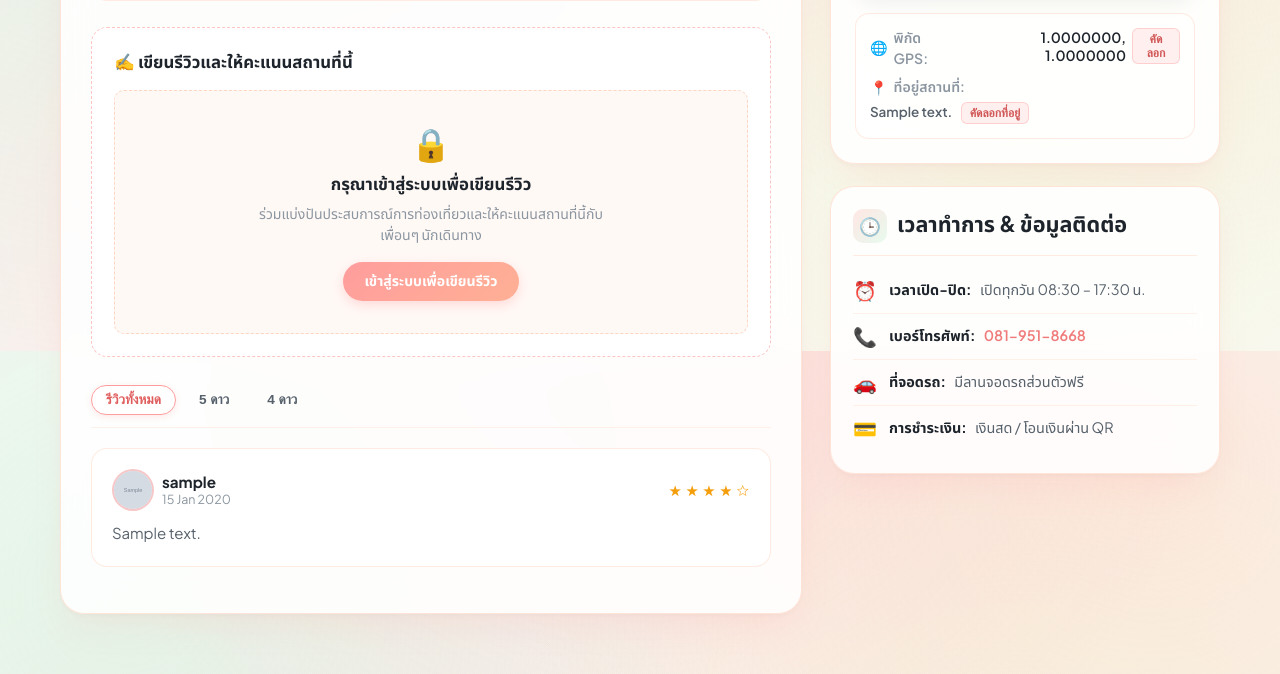
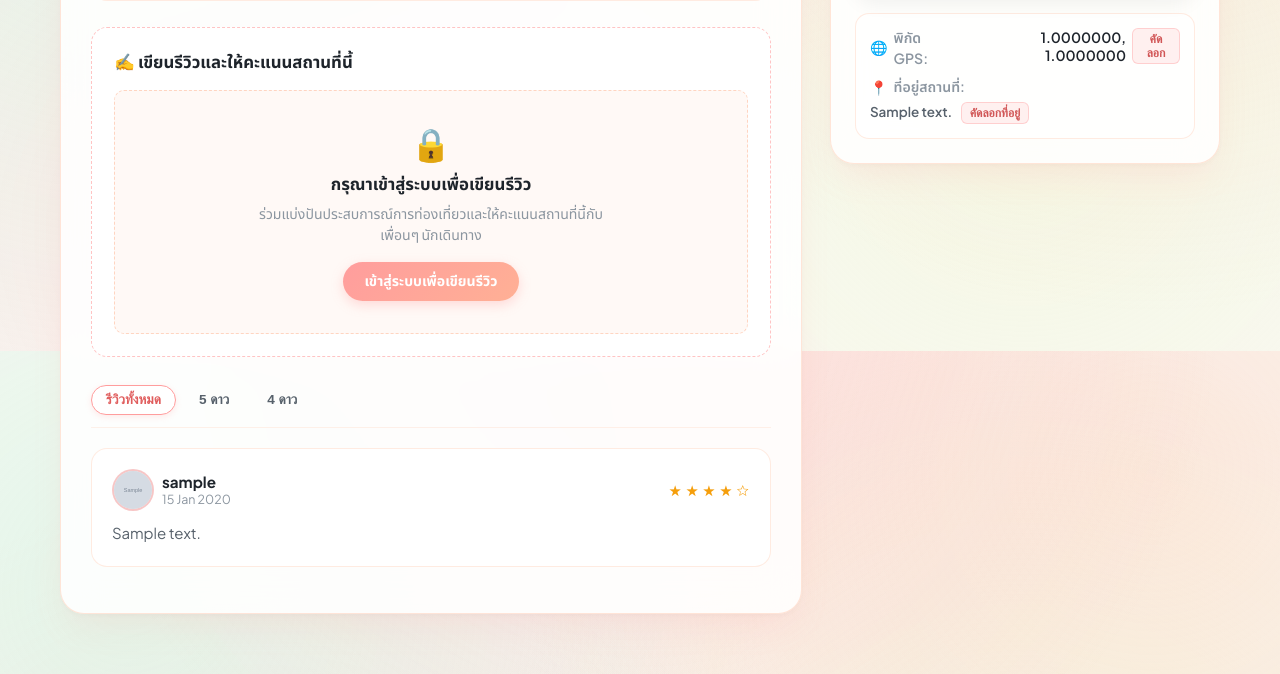
Before and after one commit to Chindarat-Bunta/zonein-demo02, a Django app: page /places/1/ in a window 1280 px wide. Shown: the part 1249-1923 px from the top of the page. Run offline with Django 5.2, Linux system fonts and the light colour scheme; data comes from the database, SQL or seed files in the repository; tables that the repository leaves empty hold one stand-in row (values such as "Sample post"); grey boxes marked "Sample" are stand-in pictures; some libraries are stand-ins or nearby versions.

```diff
--- a/templates/place_detail.html
+++ b/templates/place_detail.html
@@ -409,44 +409,6 @@
                                 </div>
                             </div>
                         </div>
-                        <!-- Card: ข้อมูลติดต่อและเวลาเปิด-ปิด -->
-                        <div class="amenities-card-box">
-                            <div class="card-title-row" style="margin-bottom: 12px;">
-                                <div class="card-icon">🕒</div>
-                                <h3>เวลาทำการ &amp; ข้อมูลติดต่อ</h3>
-                            </div>
-                            <div class="amenity-row">
-                                <div class="amenity-icon">⏰</div>
-                                <div>
-                                    <span class="amenity-text-bold">เวลาเปิด-ปิด:</span>
-                                    <span class="amenity-text-desc">เปิดทุกวัน 08:30 – 17:30 น.</span>
-                                </div>
-                            </div>
-                            <div class="amenity-row">
-                                <div class="amenity-icon">📞</div>
-                                <div>
-                                    <span class="amenity-text-bold">เบอร์โทรศัพท์:</span>
-                                    <a href="tel:0819518668"
-                                       style="color: var(--color-coral-dark);
-                                              text-decoration: none;
-                                              font-weight: 600">081-951-8668</a>
-                                </div>
-                            </div>
-                            <div class="amenity-row">
-                                <div class="amenity-icon">🚗</div>
-                                <div>
-                                    <span class="amenity-text-bold">ที่จอดรถ:</span>
-                                    <span class="amenity-text-desc">มีลานจอดรถส่วนตัวฟรี</span>
-                                </div>
-                            </div>
-                            <div class="amenity-row">
-                                <div class="amenity-icon">💳</div>
-                                <div>
-                                    <span class="amenity-text-bold">การชำระเงิน:</span>
-                                    <span class="amenity-text-desc">เงินสด / โอนเงินผ่าน QR</span>
-                                </div>
-                            </div>
-                        </div>
                     </div>
                 </aside>
             </div>
--- a/web/views.py
+++ b/web/views.py
@@ -1229,22 +1229,6 @@ def place_detail(request, place_id=None, slug=None):
             }
         )
 
-    if not gallery_images:
-        gallery_images = [
-            {
-                "image_url": place.cover_image_url
-                or "https://images.unsplash.com/photo-1554118811-1e0d58224f24?q=80&w=800&auto=format&fit=crop",
-                "caption": "รูปภาพสถานที่",
-            },
-            {
-                "image_url": "https://images.unsplash.com/photo-1501339847302-ac426a4a7cbb?q=80&w=800&auto=format&fit=crop",
-                "caption": "เครื่องดื่มและของว่าง",
-            },
-            {
-                "image_url": "https://images.unsplash.com/photo-1497636577773-f1231844b336?q=80&w=800&auto=format&fit=crop",
-                "caption": "บรรยากาศโดยรอบ",
-            },
-        ]
 
     return render(
         request,
```
